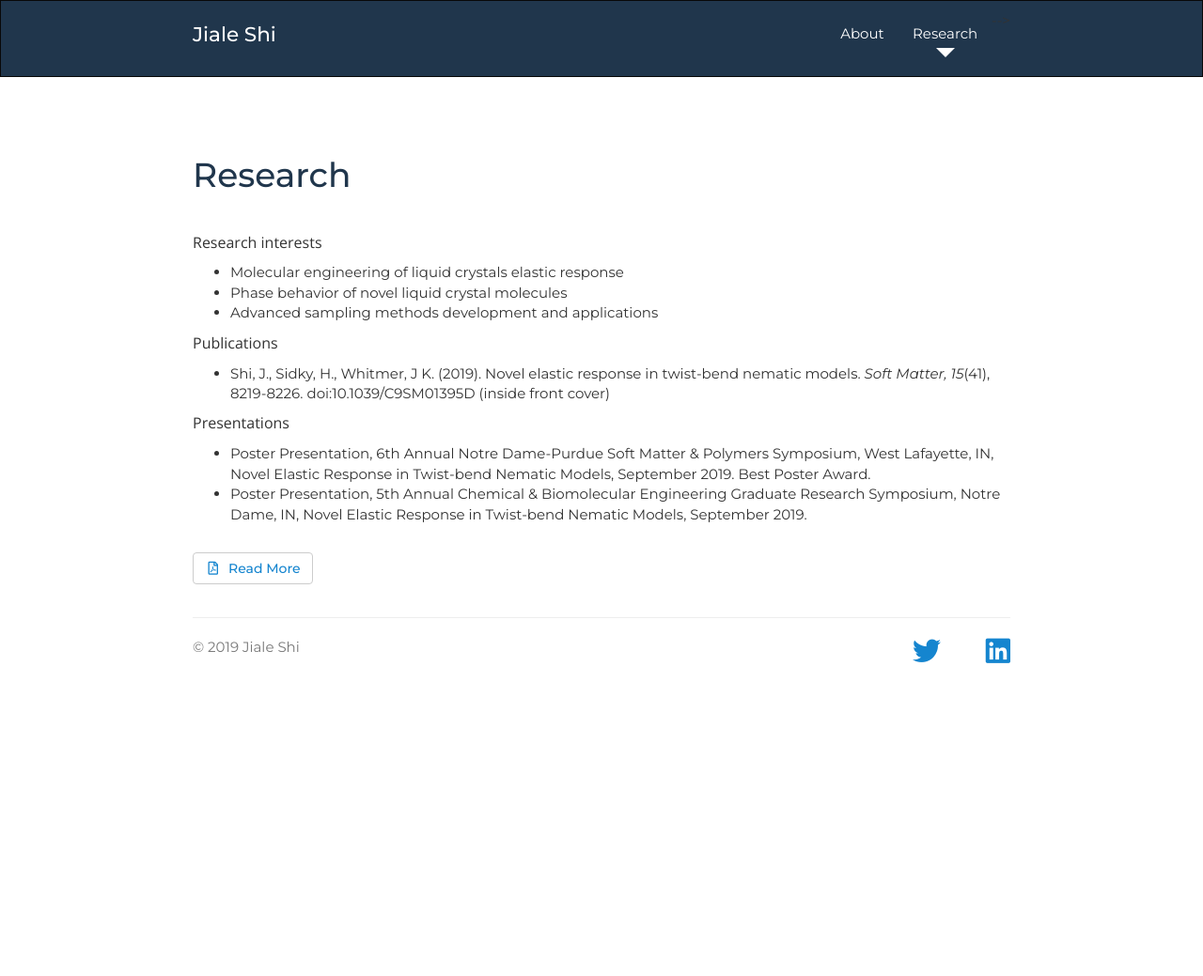
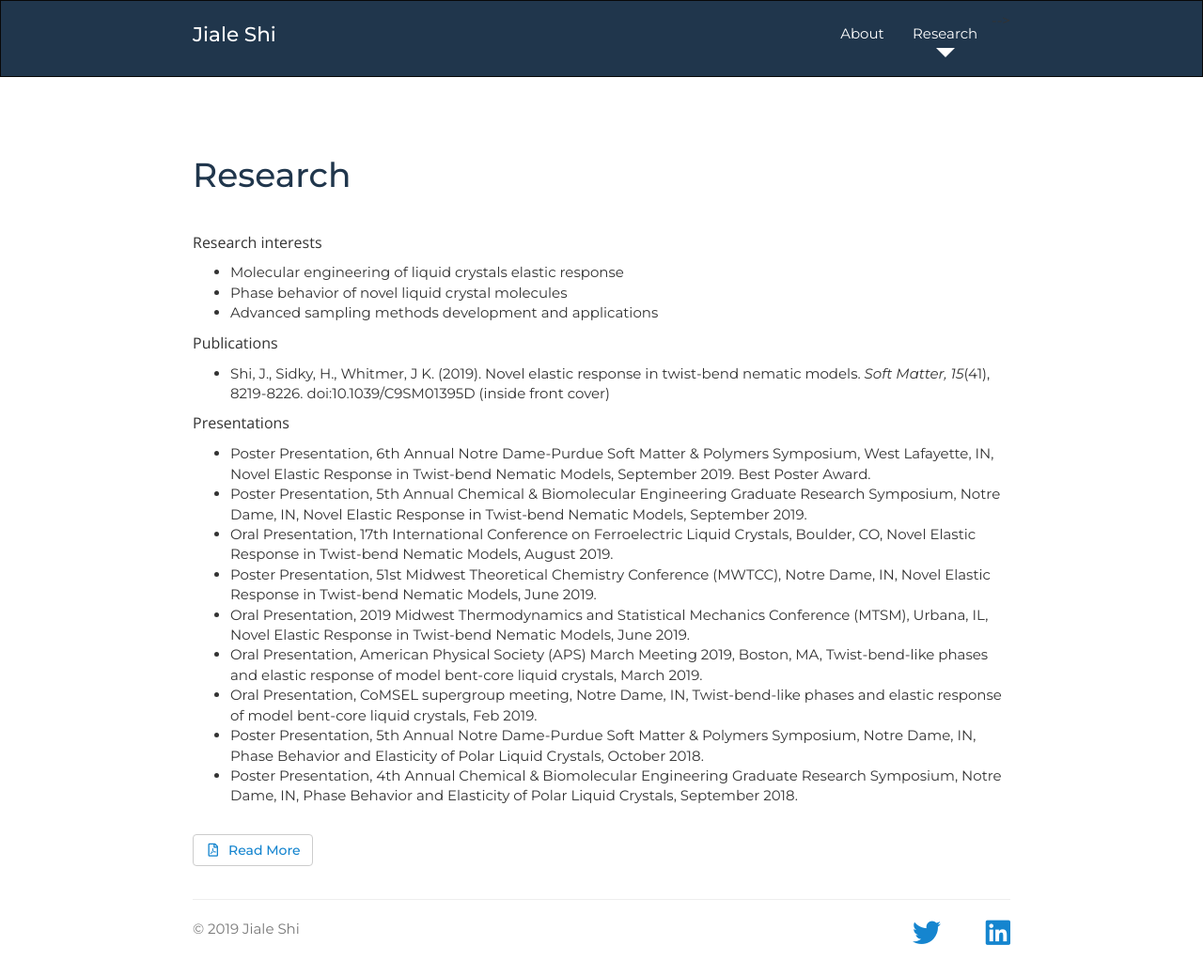
Before and after one commit to shijiale0609/shijiale0609.github.io, a Jekyll site: the page research.html, which Jekyll copies as it is, in a window 1280 px wide. Shown: the whole page at 94% size. Built offline with Jekyll 4.4.1, drawn with Linux system fonts in a browser that asks for light colours; nearby versions of some CDN libraries; a style sheet for code colours, icons or effects is not loaded; before the commit the page ends 900 px from its top, so only the background shows below that.

Commit message:
add presentations

```diff
--- a/research.html
+++ b/research.html
@@ -111,6 +111,13 @@
             <ul class="push-down-1">
                <li>Poster Presentation, 6th Annual Notre Dame-Purdue Soft Matter & Polymers Symposium, West Lafayette, IN, Novel Elastic Response in Twist-bend Nematic Models, September 2019. Best Poster Award.</li>
                <li>Poster Presentation, 5th Annual Chemical & Biomolecular Engineering Graduate Research Symposium, Notre Dame, IN, Novel Elastic Response in Twist-bend Nematic Models, September 2019.</li>
+               <li>Oral Presentation, 17th International Conference on Ferroelectric Liquid Crystals, Boulder, CO, Novel Elastic Response in Twist-bend Nematic Models, August 2019. </li>
+               <li>Poster Presentation, 51st Midwest Theoretical Chemistry Conference (MWTCC), Notre Dame, IN, Novel Elastic Response in Twist-bend Nematic Models, June 2019.</li>
+               <li>Oral Presentation, 2019 Midwest Thermodynamics and Statistical Mechanics Conference (MTSM), Urbana, IL, Novel Elastic Response in Twist-bend Nematic Models, June 2019. </li>
+               <li>Oral Presentation, American Physical Society (APS) March Meeting 2019, Boston, MA, Twist-bend-like phases and elastic response of model bent-core liquid crystals, March 2019. </li>
+               <li>Oral Presentation, CoMSEL supergroup meeting, Notre Dame, IN, Twist-bend-like phases and elastic response of model bent-core liquid crystals, Feb 2019.</li>
+               <li>Poster Presentation, 5th Annual Notre Dame-Purdue Soft Matter & Polymers Symposium, Notre Dame, IN, Phase Behavior and Elasticity of Polar Liquid Crystals, October 2018. </li>
+               <li>Poster Presentation, 4th Annual Chemical & Biomolecular Engineering Graduate Research Symposium, Notre Dame, IN, Phase Behavior and Elasticity of Polar Liquid Crystals, September 2018. </li>
             </ul>
 
             <!-- Dissertation abstract -->
```
